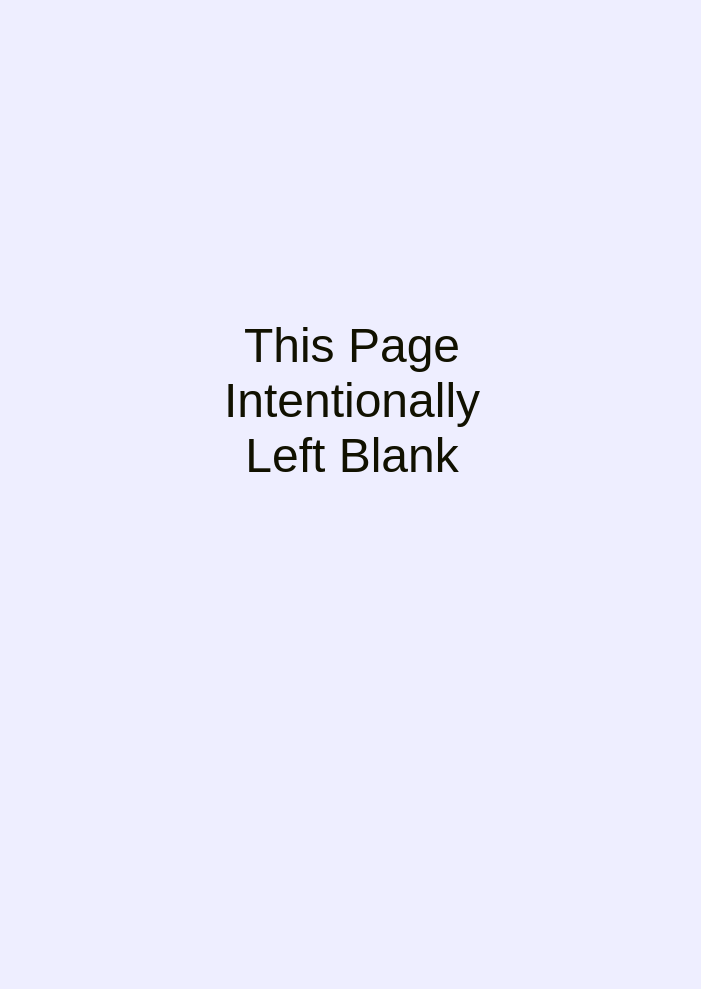
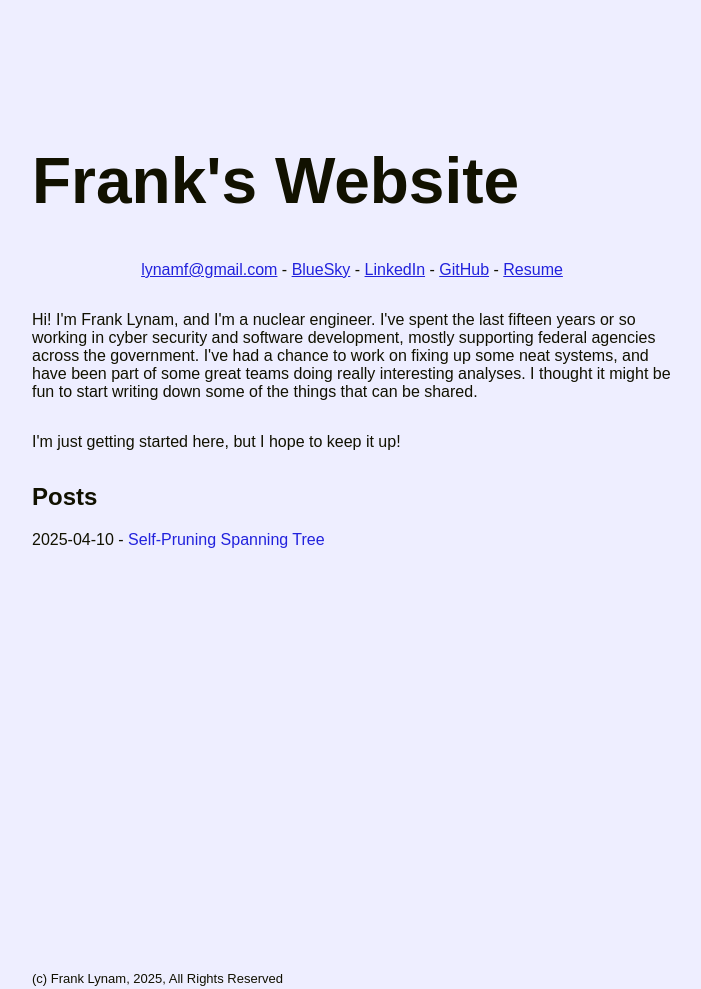
Before and after one commit to frank-lynam/website, a plain HTML site: page index.html in a window 1280 px wide. Shown: the whole page, without its empty margins (288-989 px from the left). Drawn offline with Linux system fonts and the light colour scheme.

Commit message:
Added homepage and resume

```diff
--- a/css/base.css
+++ b/css/base.css
@@ -16,11 +16,11 @@ body {
   background: var(--bgc);
   color: var(--fgc);
   font-size: normal;
-  margin: 0px auto;
+  margin: 0 auto;
   height: 100%;
   font-family: sans-serif;
   max-width: 40em;
-  padding-bottom: 20em;
+  padding: 1em 1em 20em 1em;
 }
 
 @media (orientation: portrait) {
@@ -44,7 +44,7 @@ input[type=range] {
 }
 
 p {
-  margin-bottom: 3em;
+  margin-bottom: 2em;
 }
 
 h1 {
--- a/index.html
+++ b/index.html
@@ -3,22 +3,23 @@
 
 <head>
   <link rel="stylesheet" href="/css/base.css">
-  <meta http-equiv="refresh" content="3; url=/self-pruning-spanning-tree/" />
 </head>
 
 <body>
 
-<div style="display: grid; grid-template-columns: 1fr; height: 100vh; align-items: center; justify-items: center">
-  <div style="text-align: center; font-size: 3em">
-    This Page<br/>
-    Intentionally<br/>
-    Left Blank
-  </div>
-</div>
+<h1>Frank's Website</h1>
 
-<!--
-  Congrats! You win nothing instantly!
--->
+<p style="text-align: center"><a href="mailto:lynamf@gmail.com">lynamf@gmail.com</a> - <a href="https://bsky.app/profile/frank.lynam.website"> BlueSky</a> - <a href="https://www.linkedin.com/in/franklin-lynam-17858610">LinkedIn</a> - <a href="https://github.com/frank-lynam">GitHub</a> - <a href="2025_Frank_Lynam_Resume.pdf">Resume</a>
+
+<p>Hi! I'm Frank Lynam, and I'm a nuclear engineer. I've spent the last fifteen years or so working in cyber security and software development, mostly supporting federal agencies across the government. I've had a chance to work on fixing up some neat systems, and have been part of some great teams doing really interesting analyses. I thought it might be fun to start writing down some of the things that can be shared.</p>
+
+<p>I'm just getting started here, but I hope to keep it up!</p>
+
+<h2>Posts</h2>
+
+<p>2025-04-10 - <a href-"self-pruning-spanning-tree/index.html">Self-Pruning Spanning Tree</a></p>
+
+<p style="padding-top: 30em; font-size: small">(c) Frank Lynam, 2025, All Rights Reserved</p>
 
 </body>
 
```
Also changed, not shown: error.html (added, +24 -0 lines), 1 other file.
